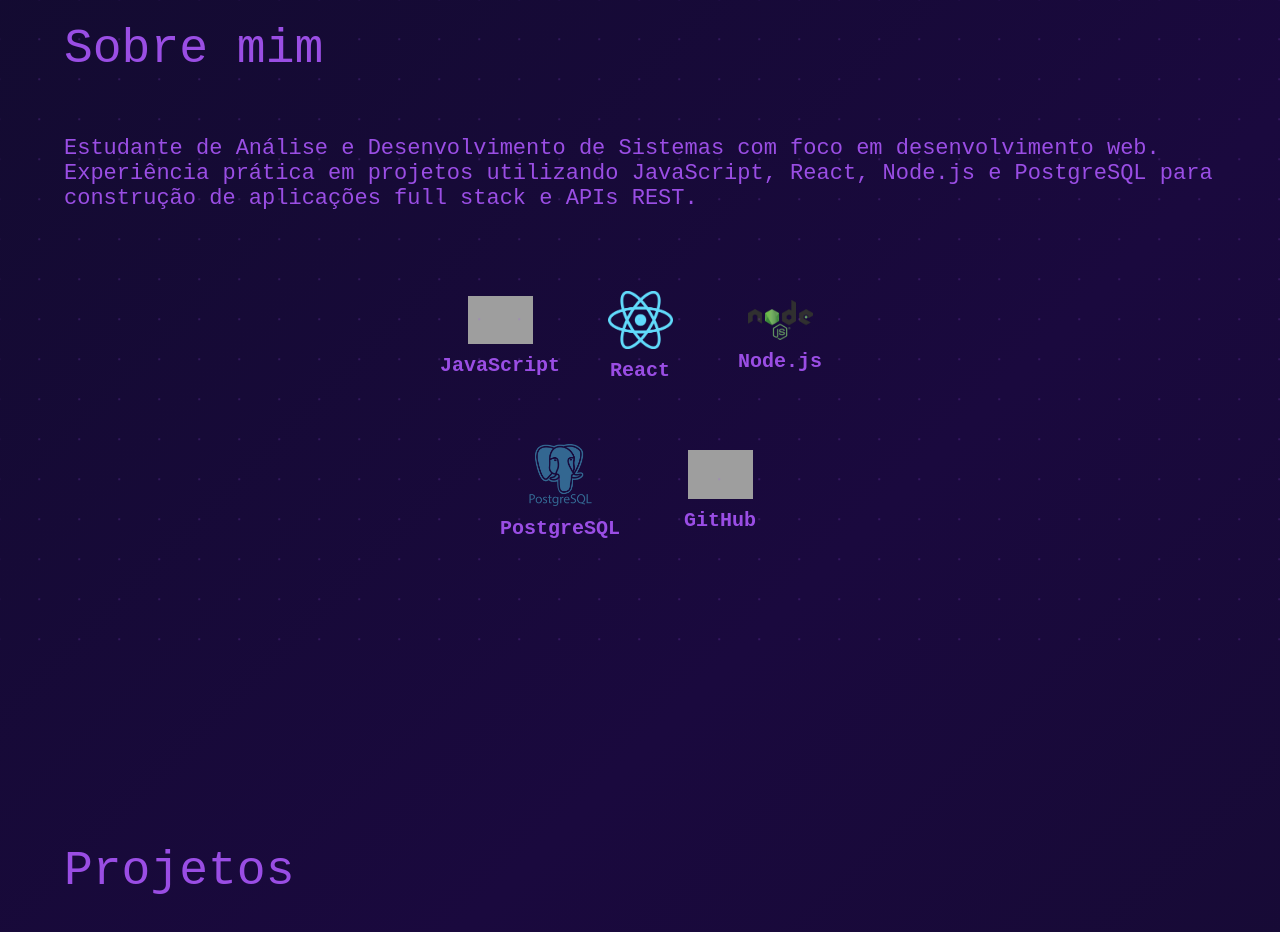
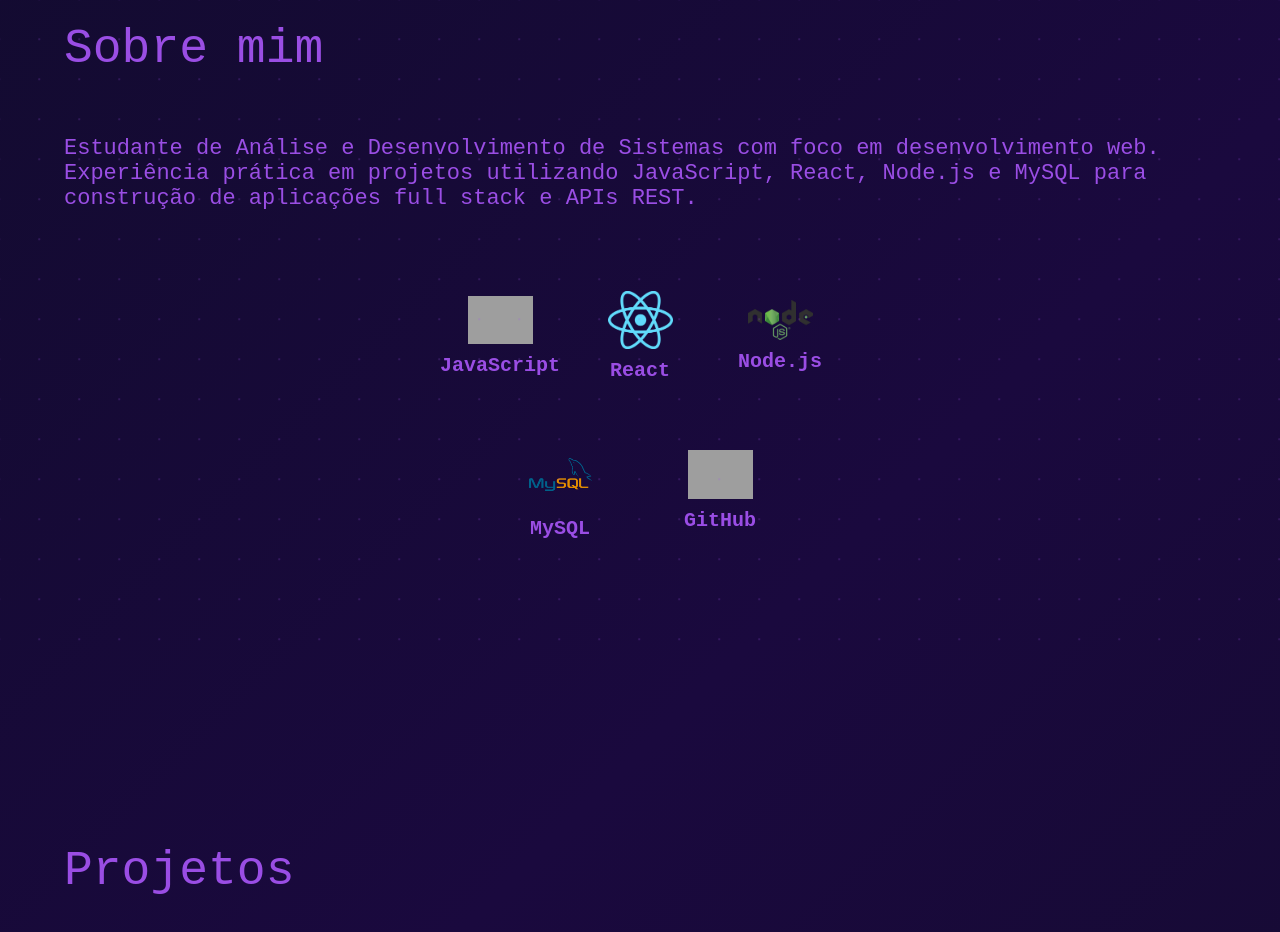
Before and after one commit to BrunoDiPalma/Personal-Portfolio, a React (Vite) app: page / in a window 1280 px wide. Shown: the part 880-1812 px from the top of the page. Built offline with nearby package versions, Linux system fonts and the light colour scheme; grey boxes are pictures that could not be loaded; a web font is replaced by a local one.

Commit message:
fix: Correção de tecnologia citada no about

```diff
--- a/src/components/About.jsx
+++ b/src/components/About.jsx
@@ -1,6 +1,6 @@
 import reactImg from "../assets/react-img.png";
 import NodeImg from "../assets/node-img.png";
-import postgreImg from "../assets/postgre-img.png";
+import sqlImg from "../assets/mysql-img.png";
 import jsImg from "../assets/javascript-img.png";
 import gitImg from "../assets/github-img.png";
 
@@ -12,7 +12,7 @@ function About() {
       <p className="about-text">
         Estudante de Análise e Desenvolvimento de Sistemas com foco em
         desenvolvimento web. Experiência prática em projetos utilizando
-        JavaScript, React, Node.js e PostgreSQL para construção de aplicações
+        JavaScript, React, Node.js e MySQL para construção de aplicações
         full stack e APIs REST.
       </p>
 
@@ -34,8 +34,8 @@ function About() {
 
         <div className="bottom-row">
           <div className="stack-card">
-            <img src={postgreImg} alt="PostgreSQL" />
-            <h3>PostgreSQL</h3>
+            <img src={sqlImg} alt="MySQL" />
+            <h3>MySQL</h3>
           </div>
 
           <div className="stack-card">
```
Also changed, not shown: src/assets/mysql-img.png (added), src/assets/postgre-img.png (deleted).
